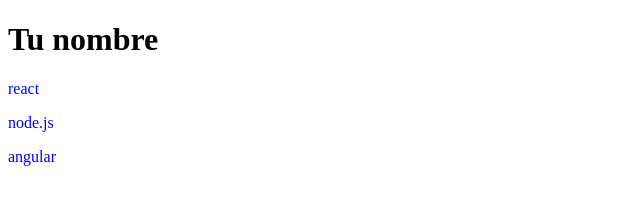
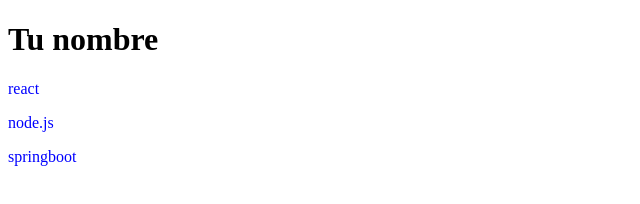
Before and after one commit to IbaiHdez/reto1-Ibai-Hernandez, a plain HTML site: page index.html in a window 1280 px wide. Shown: the full height of the page, 0-640 px from the left. Drawn offline with Linux system fonts and the light colour scheme.

Commit message:
index modificado3

```diff
--- a/index.html
+++ b/index.html
@@ -11,7 +11,7 @@
   <section>
     <p>react</p>
     <p>node.js</p>
-    <p>angular</p>
+    <p>springboot</p>
   </section>
 </body>
 <style>
```
